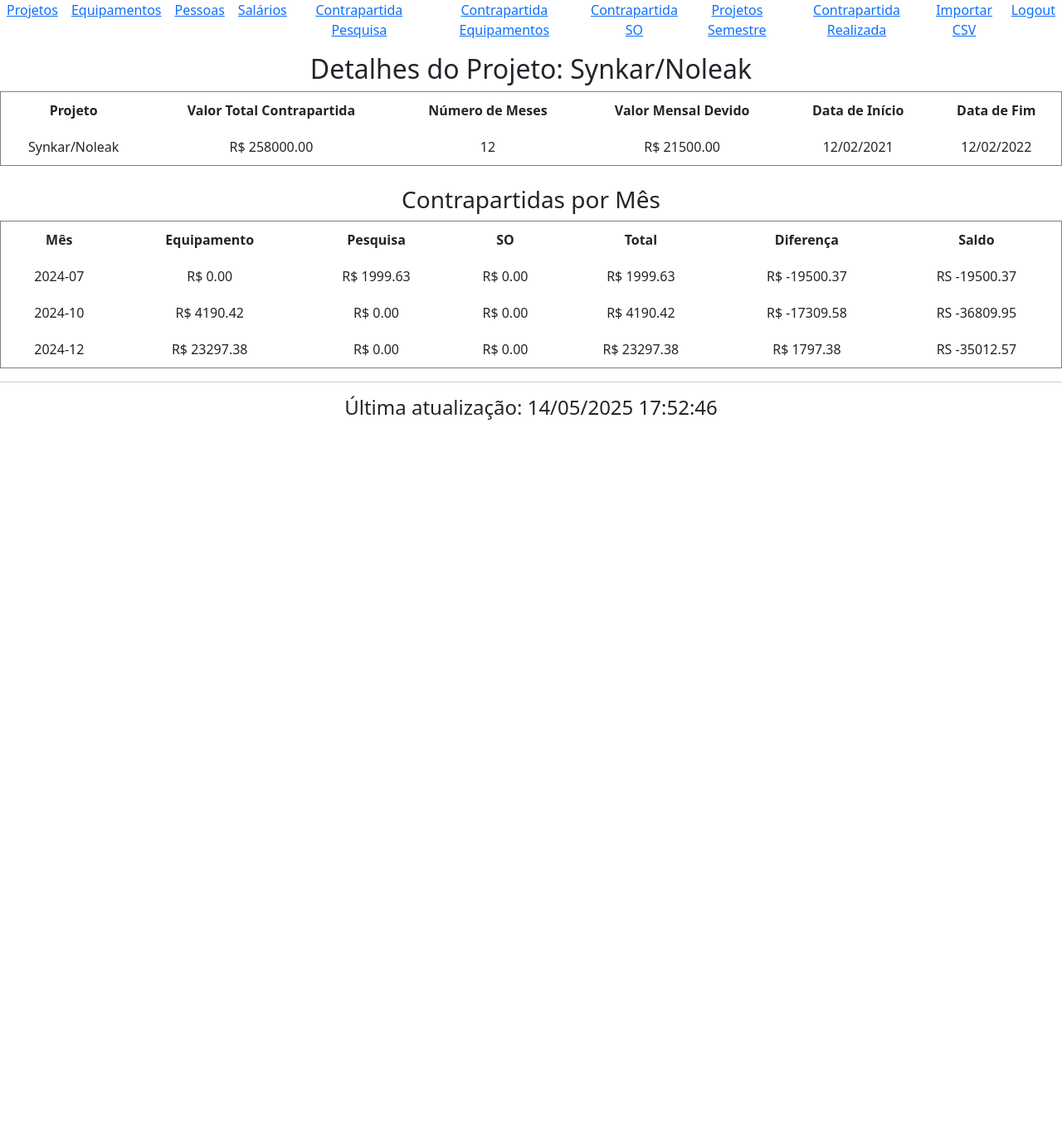
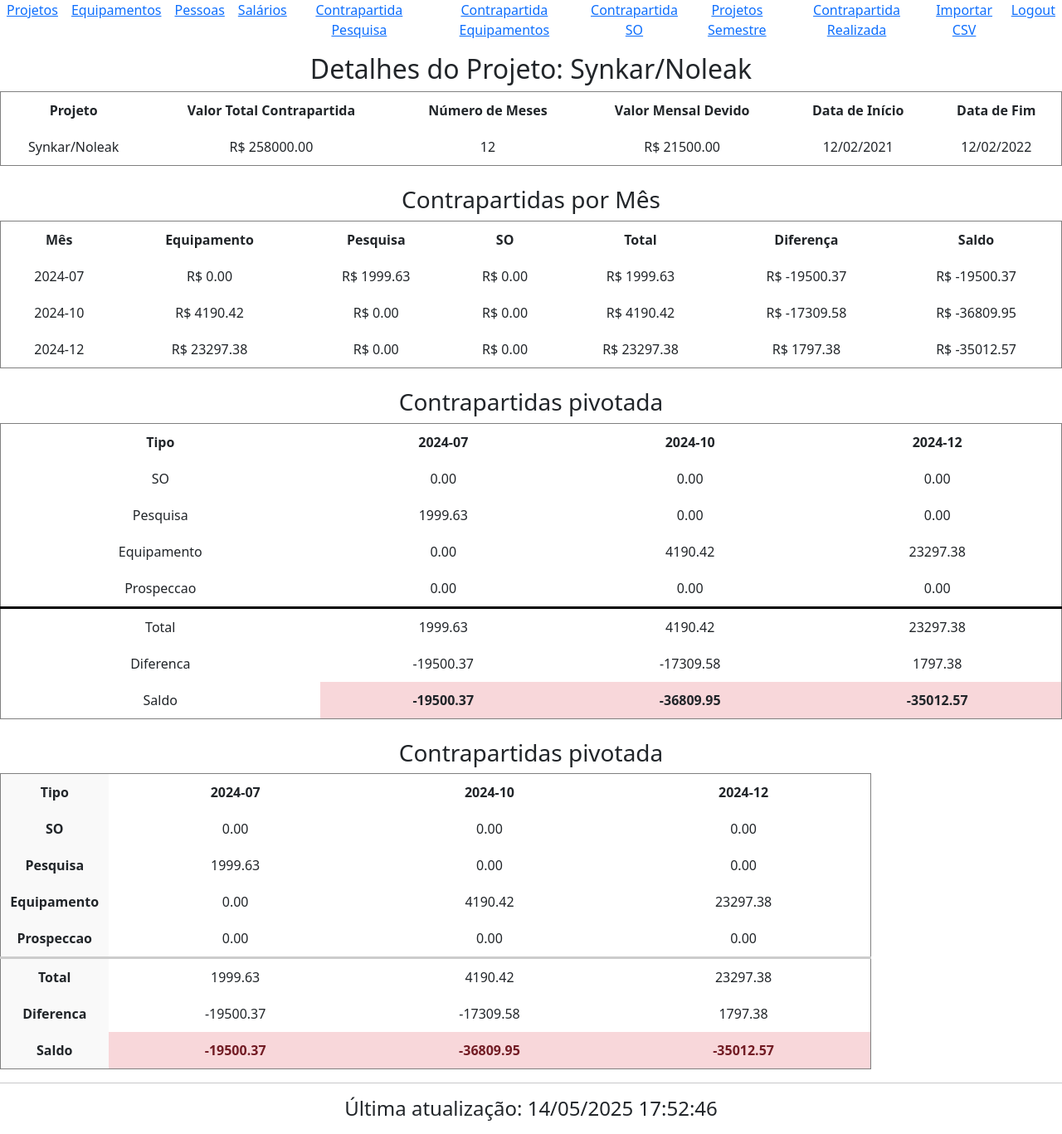
Before and after one commit to rafepe/tcc_bd, a Django app: page /contrapartida_realizada_detalhes/3/ in a window 1280 px wide. Shown: the whole page at 83% size. Before the commit the page ends 506 px from the top, so only its background shows below. Run offline with Django 5.2, Linux system fonts and the light colour scheme; data comes from the database, SQL or seed files in the repository; both versions use the stored data as it was after the commit; parts of the project's set-up code (start-up, migrations or seed data) failed here and were passed over; some libraries are stand-ins or nearby versions.

Commit message:
adicional de propeccao cores e slide em contra realizada detalhes

```diff
--- a/prestaconta/contrapartida/templates/contrapartida/contrapartida_realizada_detalhes.html
+++ b/prestaconta/contrapartida/templates/contrapartida/contrapartida_realizada_detalhes.html
@@ -51,7 +51,7 @@
             <td>R$ {{ valores.so|floatformat:2 }}</td>
             <td>R$ {{ valores.total|floatformat:2 }}</td>
             <td>R$ {{ valores.diferenca|floatformat:2 }}</td>
-            <td>RS {{ valores.saldo|floatformat:2}}</td>
+            <td>R$ {{ valores.saldo|floatformat:2}}</td>
         </tr>
         {% empty %}
         <tr>
@@ -60,5 +60,78 @@
         {% endfor %}
     </tbody>
 </table>
+<br>
+
+<h3>Contrapartidas pivotada</h3>
+<table border="1" cellpadding="10" cellspacing="2" style="width: 100%; text-align: center; border-collapse: collapse;">
+    <thead>
+        <tr>
+            <th>Tipo</th>
+            {% for data in ano_mes %}
+                <th>{{ data }}</th>
+            {% endfor %}
+        </tr>
+    </thead>
+    <tbody>
+        {% for linha in dados_tabela %}
+            {% if linha.tipo == "Total" %}
+                <tr style="border-top: 3px solid black;">
+            {% else %}
+                <tr>
+            {% endif %}
+                <td>{{ linha.tipo }}</td>
+                {% for valor in linha.valores %}
+                    {% if linha.tipo in " Saldo" %}
+                        <td style="font-weight: bold; background-color: {% if valor < 0 %}#f8d7da{% else %}#d4edda{% endif %};">
+                            {{ valor|floatformat:2 }}
+                        </td>
+                    {% else %}
+                        <td>{{ valor|floatformat:2 }}</td>
+                    {% endif %}
+                {% endfor %}
+            </tr>
+        {% endfor %}
+    </tbody>
+</table>
+
+    <br>
+<h3>Contrapartidas pivotada</h3>
+
+<div style="overflow-x: auto; max-width: 100%;">
+  <div style="min-width: 100%; max-width: 100%; overflow-x: auto;">
+    <table border="1" cellpadding="10" cellspacing="0"
+           style="min-width: calc(7 * 150px); width: max-content; border-collapse: collapse; text-align: center;">
+      <thead>
+        <tr>
+          <th style="position: sticky; left: 0; background-color: #f9f9f9; z-index: 2;">Tipo</th>
+          {% for data in ano_mes %}
+            <th style="min-width: 300px;">{{ data }}</th>
+          {% endfor %}
+        </tr>
+      </thead>
+      <tbody>
+        {% for linha in dados_tabela %}
+          {% if linha.tipo == "Total" %}
+            <tr style="border-top: 3px solid #ccc;">
+          {% else %}
+            <tr>
+          {% endif %}
+            <td style="position: sticky; left: 0; background-color: #f9f9f9; font-weight: bold; z-index: 1;">{{ linha.tipo }}</td>
+            {% for valor in linha.valores %}
+              {% if linha.tipo in "Saldo" %}
+                <td style="font-weight: bold; background-color: {% if valor < 0 %}#f8d7da{% else %}#d4edda{% endif %}; color: {% if valor < 0 %}#721c24{% else %}#155724{% endif %}; min-width: 150px;">
+                  {{ valor|floatformat:2 }}
+                </td>
+              {% else %}
+                <td style="min-width: 150px;">{{ valor|floatformat:2 }}</td>
+              {% endif %}
+            {% endfor %}
+          </tr>
+        {% endfor %}
+      </tbody>
+    </table>
+  </div>
+</div>
+
 </div>
 {% endblock %}
--- a/prestaconta/contrapartida/views.py
+++ b/prestaconta/contrapartida/views.py
@@ -1013,14 +1013,23 @@ def contrapartida_realizada_detalhes(request, projeto_id):
     vlr_mensal_devido = (proj.contrapartida_max ) /proj.num_mes  if proj.num_mes else proj.contrapartida_max
 
     contrapartidas_por_mes = defaultdict(lambda: {
+        'so': 0.0,
+        'pesquisa': 0.0,
         'equipamento': 0.0,
-        'pesquisa': 0.0,
-        'so': 0.0,
+        'prospeccao':0.0,
         'total': 0.0,
         'diferenca': 0.0
     })
     saldo=0.0
     contrapartidas_ordenadas = {}
+
+    tipos_contrapartida = ['SO','Pesquisa','Equipamento','Prospeccao','Total', 'Diferenca', 'Saldo']
+
+    # Processa contrapartida de SO
+    for so in contrapartida_so_projeto.objects.filter(id_projeto=proj):
+        key = f"{so.ano}-{so.mes:02d}"
+        contrapartidas_por_mes[key]['so'] += float(so.valor or 0)
+
     # Processa contrapartida de pesquisa
     for c in contrapartida_pesquisa.objects.filter(id_projeto=proj):
         key = f"{c.id_salario.ano}-{c.id_salario.mes:02d}"
@@ -1044,10 +1053,8 @@ def contrapartida_realizada_detalhes(request, projeto_id):
 
         contrapartidas_por_mes[key]['equipamento'] += value
 
-    # Processa contrapartida de SO
-    for so in contrapartida_so_projeto.objects.filter(id_projeto=proj):
-        key = f"{so.ano}-{so.mes:02d}"
-        contrapartidas_por_mes[key]['so'] += float(so.valor or 0)
+    # Calcula contrapartida prospeccao
+    #contrapartidas_por_mes[key]['prospeccao'] += float(so.valor or 0)
 
     # Calcula total por mês e diferença
     for key, valores in sorted(contrapartidas_por_mes.items()):
@@ -1060,13 +1067,48 @@ def contrapartida_realizada_detalhes(request, projeto_id):
     # Ordena os meses do mais antigo para o mais recente
     #contrapartidas_ordenadas = dict(sorted(contrapartidas_por_mes.items()))
 
+    ## Inicio do pivot
+
+    ano_mes = sorted(contrapartidas_ordenadas.keys(), key=lambda x: datetime.strptime(x, "%Y-%m"))
+
+    # Estrutura: {'SO': {'2024-07': 0.0, ...}, 'Pesquisa': {...}, ...}
+    dados_transpostos = defaultdict(dict)
+
+
+
+    for data in ano_mes:
+        valores = contrapartidas_ordenadas[data]
+        dados_transpostos['SO'][data] = valores['so']
+        dados_transpostos['Pesquisa'][data] = valores['pesquisa']
+        dados_transpostos['Equipamento'][data] = valores['equipamento']
+        dados_transpostos['Prospeccao'][data] = valores['prospeccao']
+        dados_transpostos['Total'][data] = valores['total']
+        dados_transpostos['Diferenca'][data] = valores['diferenca']
+        dados_transpostos['Saldo'][data] = valores['saldo']
+
+    dados_tabela = []
+
+    for tipo in tipos_contrapartida:
+        linha = {
+            "tipo": tipo,
+            "valores": [dados_transpostos[tipo].get(data, 0.0) for data in ano_mes]
+        }
+        dados_tabela.append(linha)
+
+
     context = {
            'projeto': proj,
            'mensal_devido': vlr_mensal_devido,
            'contrapartidas_por_mes': contrapartidas_ordenadas,
+           "ano_mes": ano_mes,  # lista de '2024-07', '2024-08', ...
+           "dados_tabela": dados_tabela  # lista de dicionários com tipo + valores ordenados
     }
 
     return render(request, 'contrapartida/contrapartida_realizada_detalhes.html', context)
+
+
+
+
 
 def download_database(request):
     """View para download do arquivo do banco de dados"""
```
Also changed, not shown: prestaconta/db.sqlite3.
